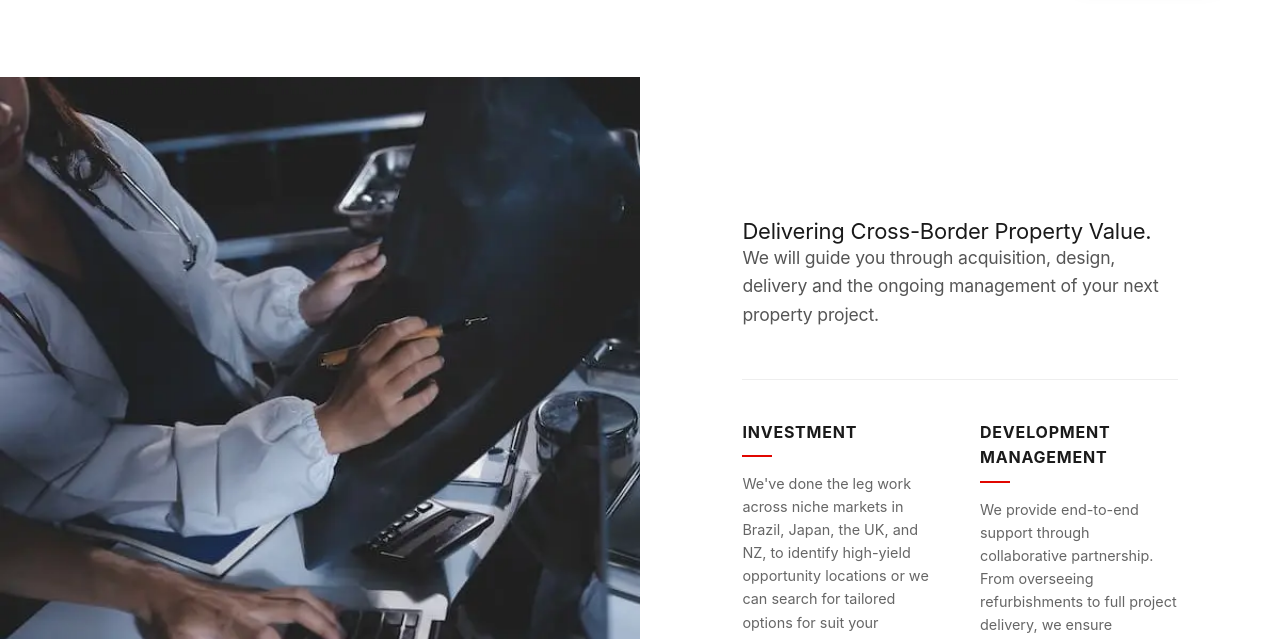
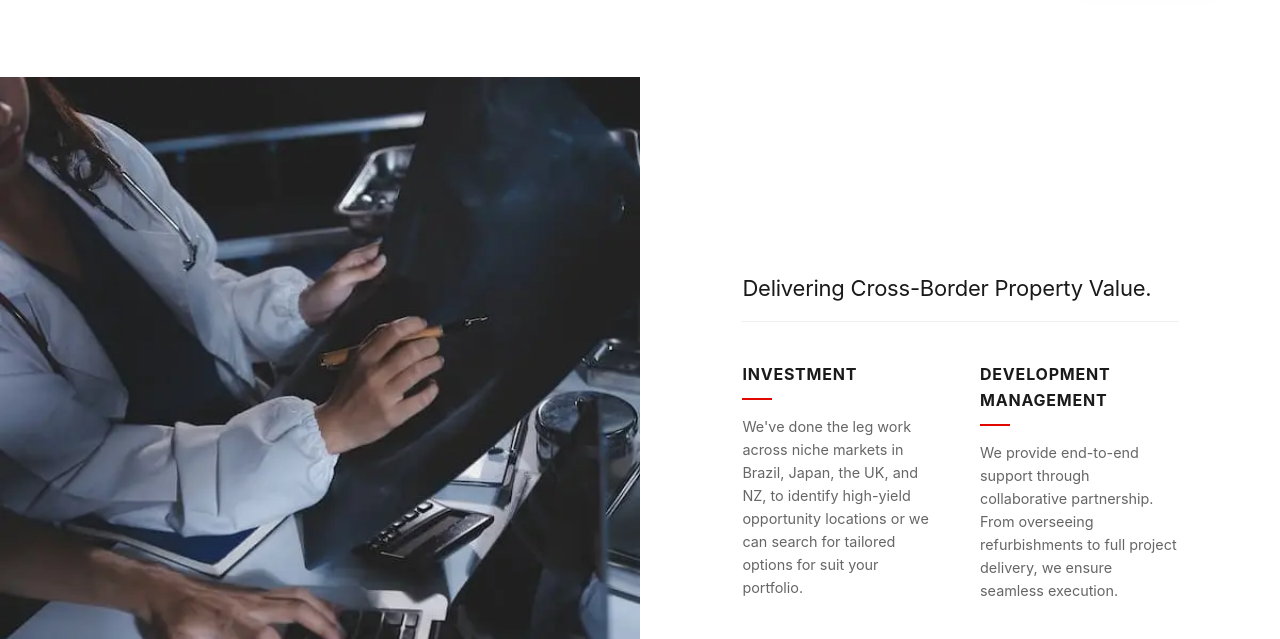
Before and after one commit to marknorth8-code/katakano, a plain HTML site: page index.html in a window 1280 px wide. Shown: the part 161-800 px from the top of the page. Drawn offline with Linux system fonts and the light colour scheme.

Commit message:
Update index.html

```diff
--- a/index.html
+++ b/index.html
@@ -75,7 +75,7 @@
     <!-- 2. Text Side -->
     <div class="split-content">
  <h2 class="h2-refined">Delivering Cross-Border Property Value.</h2>
-      <h3>We will guide you through acquisition, design, delivery and the ongoing management of your next property project.</h3>
+
 
       <!-- Two Column Grid -->
       <div class="details-grid">
```
